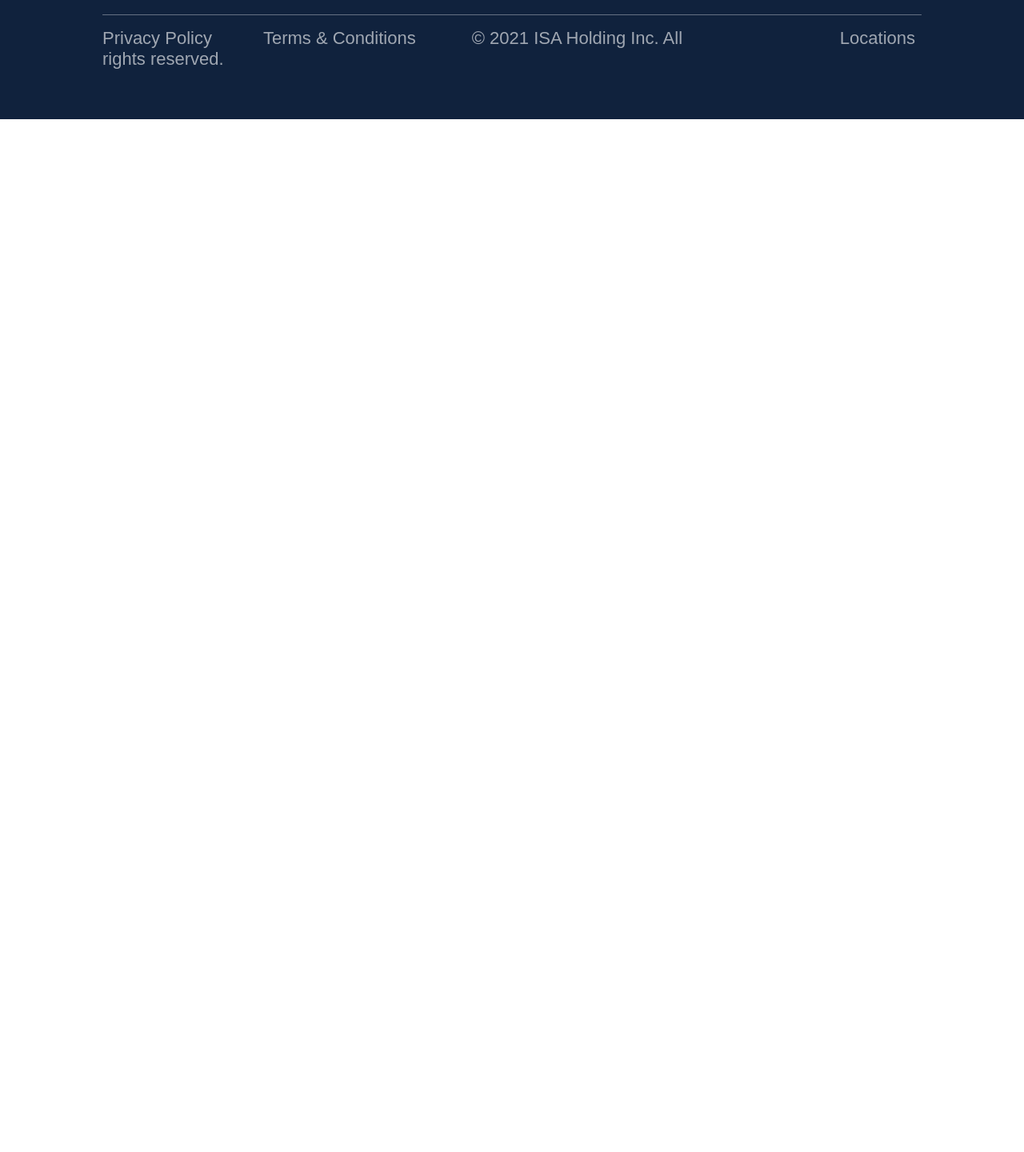
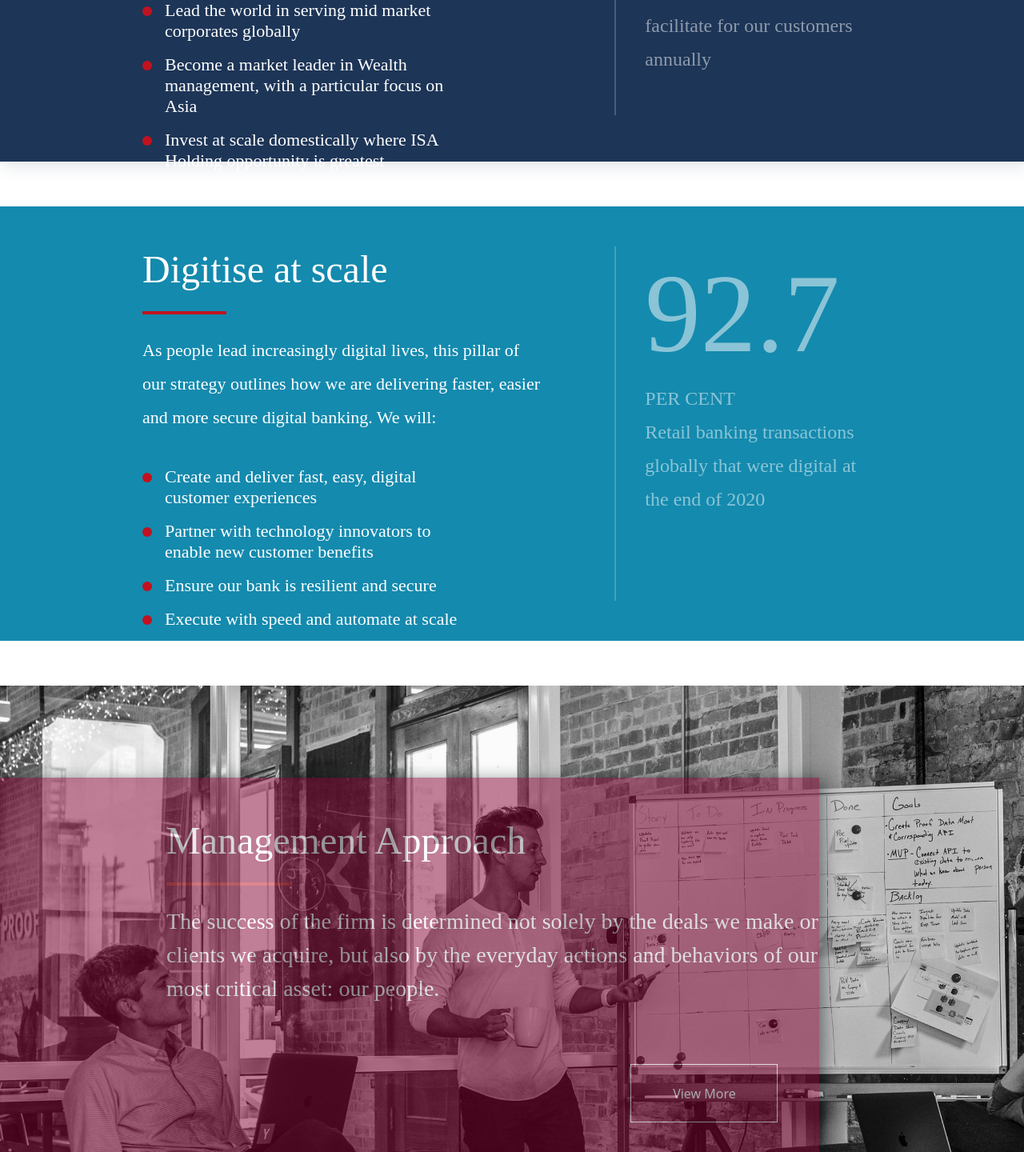
Before and after one commit to Hertevtcyan/isa_holdings, a Vue app: page /about/strategy in a window 1280 px wide. Shown: the part 2865-4305 px from the top of the page at 80% size. Before the commit the page ends 3014 px from the top, so only its background shows below. Built offline with nearby package versions, Linux system fonts and the light colour scheme.

Commit message:
make strategy page in about

```diff
--- a/src/components/AboutPage/AboutStrategy/AboutStrategy.vue
+++ b/src/components/AboutPage/AboutStrategy/AboutStrategy.vue
@@ -3,9 +3,57 @@
   <ShowBackgroundImage img="strategy" :text="{title:'Our strategy', text:'Our strategy supports our ambition of being the preferred international financial partner for our clients.' }" />
   <StrategyText />
   <StrategyBlocks
+      lineHeight="one"
       color="_one"
+      right_title="5.2m"
+      right_paragraph_number="HOURS OF TRAINING"
+      right_paragraph_text="Provided across Isa Holding in 2020 to help our people gain skills for the future"
+      subTitle="Energise for growth"
+      paragraph_text_red_line="This pillar of our strategy outlines how we are energising around growth. We want to:"
+      paragraph="Inspire a dynamic culture where the best want to work"
+      paragraph2="Encourage an inclusive culture fostering diversity"
+      paragraph3="Help colleagues develop future-ready skills"
+      paragraph4="Be a simpler, more agile and effective organisation"
+  />
+  <StrategyBlocks
+      class="mt-14"
+      lineHeight="two"
+      color="_two"
+      right_title="$ 172 Mn"
+      right_paragraph_number="US DOLLARS"
+      right_paragraph_text="Value of trade that we facilitate for our customers annually"
+      subTitle="Focus on our strengths"
+      paragraph_text_red_line="To achieve our ambition, we are focusing on the areas where we have distinctive capabilities. This pillar of our strategy outlines where we are prioritising our efforts and investing for the future. We aim to:"
+      paragraph="Be the global leader in cross-border banking flows aligned to major trade and capital corridors"
+      paragraph2="Lead the world in serving mid market corporates globally"
+      paragraph3="Become a market leader in Wealth management, with a particular focus on Asia"
+      paragraph4="Invest at scale domestically where ISA Holding opportunity is greatest"
+  />
+  <StrategyBlocks
+      class="mt-14"
+      lineHeight="three"
+      color="_three"
+      right_title="92.7"
+      right_paragraph_number="PER CENT"
+      right_paragraph_text="Retail banking transactions globally that were digital at the end of 2020"
+      subTitle="Digitise at scale"
+      paragraph_text_red_line="As people lead increasingly digital lives, this pillar of our strategy outlines how we are delivering faster, easier and more secure digital banking. We will:"
+      paragraph="Create and deliver fast, easy, digital customer experiences"
+      paragraph2="Partner with technology innovators to enable new customer benefits"
+      paragraph3="Ensure our bank is resilient and secure"
+      paragraph4="Execute with speed and automate at scale"
+  />
+  <FirstFooter
+      class="mt-14"
+      img="strategy"
+      small="one"
+      :button="true"
+      :properties="{
+        title: 'Management Approach',
+        text: 'The success of the firm is determined not solely by the deals we make or clients we acquire, but also by the everyday actions and behaviors of our most critical asset: our people.\n',
+      }"
+  />
 
-  />
 </template>
 
 <script>
@@ -14,27 +62,16 @@ import ShowPathPage from "../../ui/ShowPathPage";
 import StrategyText from "./AboutStrategyModules/StrategyText";
 import StrategyBlocks from "../../ui/StrategyBlocks";
 import {ref} from "vue";
+import FirstFooter from "../../ui/FirstFooter";
 export default {
   components: {
+    FirstFooter,
     StrategyBlocks,
     StrategyText,
     ShowPathPage,
     ShowBackgroundImage
 
   },
-
-  setup(){
-    const one = ref([
-      {text: 'Inspire a dynamic culture where the best want to work'},
-      {text: 'Encourage an inclusive culture fostering diversity'},
-      {text: 'Help colleagues develop future-ready skills'},
-      {text: 'Be a simpler, more agile and effective organisation'}
-    ])
-
-    return {
-      one
-    }
-  }
 };
 </script>
 
--- a/src/components/ui/FirstFooter.vue
+++ b/src/components/ui/FirstFooter.vue
@@ -1,19 +1,17 @@
 <template>
   <div :class="`corporate-container-bg__${$props.img}`">
-    <div class="container mx-auto  corporate">
-      <div class="corporate-text-wrapper">
-        <h2>{{properties.title}}</h2>
-        <div class="line"></div>
-        <p>
+    <div class="container  corporate">
+      <div class="corporate-text-wrapper" :class="`corporate-text-wrapper__${$props.small}`">
+          <h2 class="ml-52">{{properties.title}}</h2>
+          <div class="line ml-52"></div>
+          <p class="ml-52">
             {{properties.text}}
           </p>
-        <p v-if="properties.textTwo !== ''">
+          <p v-if="properties.textTwo !== ''"  class="ml-52">
             {{properties.textTwo}}
           </p>
-
           <read-more-button v-if="button" type="transparent" class="view"
-          >View More</read-more-button
-        >
+          >View More</read-more-button>
       </div>
     </div>
   </div>
@@ -37,6 +35,9 @@ export default {
     },
     button: {
         type: Boolean,
+    },
+    small: {
+      type: String
     }
   },
 };
@@ -44,9 +45,17 @@ export default {
 
 
 
-<style scoped lang="scss">
+<style scoped>
 .corporate-container-bg__history {
   background-image: url("../../assets/about/aboutHistory/corporateMainPhoto.png");
+  width: 100%;
+  height: 720px;
+  padding-top: 65px;
+  background-size: cover;
+  background-repeat: no-repeat;
+}
+.corporate-container-bg__strategy {
+  background-image: url("../../assets/about/aboutHistory/strategy_footer.png");
   width: 100%;
   height: 720px;
   padding-top: 65px;
@@ -69,9 +78,18 @@ export default {
   background-size: cover;
   background-repeat: no-repeat;
 }
-.corporate-text-wrapper {
-  max-width: 767px;
-  position: relative;
+.view {
+  border: 1px solid #ffffff;
+  box-sizing: border-box;
+  backdrop-filter: blur(1px);
+  width: 184px;
+  height: 73px;
+  color: #ffffff;
+  margin-top: 49px;
+  margin-left: 77%;
+  cursor: pointer;
+}
+
 h2 {
   font-family: Rubik;
   font-style: normal;
@@ -79,6 +97,7 @@ export default {
   font-size: 48px;
   line-height: 57px;
   color: #ffffff;
+  padding-top: 50px;
 }
 p {
   font-family: Rubik;
@@ -95,17 +114,19 @@ export default {
   height: 4px;
   margin-top: 24px;
 }
-  .view {
-    border: 1px solid #ffffff;
-    box-sizing: border-box;
-    backdrop-filter: blur(1px);
-    width: 184px;
-    height: 73px;
-    color: #ffffff;
-    position: absolute;
-    right: 0;
-    margin-top: 69px;
-    cursor: pointer;
+
+
+.corporate-text-wrapper {
+  width: 60%;
+  margin-top: 90px;
+  height: 480px;
 }
+
+.corporate-text-wrapper__one {
+  background-color: #840032;
+  box-shadow: 4px 4px 20px #001315;
+  margin-top: 50px;
+  opacity: 0.5;
+  width: 80%;
 }
 </style>
--- a/src/components/ui/RoundedText.vue
+++ b/src/components/ui/RoundedText.vue
@@ -1,8 +1,5 @@
 <template>
 
-<!--    <div class="rounded_div"-->
-<!--         v-for="number in count"-->
-<!--         :key="number">-->
         <div class="rounded_big_div">
           <div class="flex mt-6">
             <div class="rounded_div"></div>
@@ -33,8 +30,6 @@
           </div>
         </div>
 
-<!--    </div>-->
-
 </template>
 
 
@@ -64,11 +59,7 @@ export default {
     }
   },
 
-  setup(){
-    const count = ref(4)
 
-    return {count}
-  }
 };
 
 </script>
@@ -90,7 +81,7 @@ export default {
   font-size: 22px;
   line-height: 26px;
   color: #FFFFFF;
-  opacity: 0.5;
+  width: 70%;
 }
 
 
--- a/src/components/ui/StrategyBlocks.vue
+++ b/src/components/ui/StrategyBlocks.vue
@@ -3,26 +3,32 @@
 
             <div class="about_strategy_child">
                 <!--one-->
-                <div>
+                <div class="one">
                           <TextRedLine
                               color-subtitle="color1"
                               color-text="textColor"
-                              sub-title="Energise for growth"
-                              paragraph="This pillar of our strategy outlines how we are energising around growth. We want to:"
+                              :sub-title=subTitle
+                              :paragraph=paragraph_text_red_line
                           />
 
                           <RoundedText
                               color-text="textColor"
-                              paragraph="Inspire a dynamic culture where the best want to work"
-                              paragraph2="Encourage an inclusive culture fostering diversity"
-                              paragraph3="Help colleagues develop future-ready skills"
-                              paragraph4="Be a simpler, more agile and effective organisation"
+                              :paragraph=paragraph
+                              :paragraph2=paragraph2
+                              :paragraph3=paragraph3
+                              :paragraph4=paragraph4
                           />
                 </div>
                 <!--two-->
-                <div class="line_gray"></div>
+                <div :class="`line_height_${$props.lineHeight}`"></div>
                 <!--three-->
-                <div>
+                <div class="three">
+
+                  <div class="right_paragraph_div">
+                    <h1>{{ $props.right_title }}</h1>
+                    <p>{{ $props.right_paragraph_number }}</p>
+                    <p>{{ $props.right_paragraph_text }}</p>
+                  </div>
 
                 </div>
 
@@ -46,7 +52,38 @@ export default {
     },
     for: {
       type : Array,
+    },
+    right_title: {
+      type: String
+    },
+    right_paragraph_number: {
+      type: String
+    },
+    right_paragraph_text: {
+      type: String
+    },
+    subTitle: {
+      type: String
+    },
+    paragraph_text_red_line: {
+      type: String
+    },
+    paragraph: {
+      type: String
+    },
+    paragraph2: {
+      type: String
+    },
+    paragraph3: {
+      type: String
+    },
+    paragraph4: {
+      type: String
+    },
+    lineHeight: {
+      type: String
     }
+
 
   },
 
@@ -67,28 +104,54 @@ export default {
   margin: auto;
   padding: 50px;
   display: flex;
+  justify-content: space-between;
   height: 80%;
 }
 
-.line_gray{
+.one{
+  width: 60%;
+}
+
+.three{
+  width: 32%;
+}
+
+.line_height_one{
   width: 2px;
-  height: 443px;
   background: #FFFFFF;
   opacity: 0.2;
+  height: 443px;
+}
+
+.line_height_two{
+  width: 2px;
+  background: #FFFFFF;
+  opacity: 0.2;
+  height: 555px;
+}
+
+.line_height_three{
+  width: 2px;
+  background: #FFFFFF;
+  opacity: 0.2;
+  height: 443px;
 }
 
 .about_strategy_one{
   background: #7C7287;
   box-shadow: 4px 4px 20px rgba(29, 53, 87, 0.15);
+  height: 543px;
 }
 
 .about_strategy_two{
   background: #1D3557;
   box-shadow: 4px 4px 20px rgba(29, 53, 87, 0.15);
+  height: 663px;
 }
 
 .about_strategy_three{
   background: #148AAE;
+  height: 543px;
 }
 
 .circle_div{
@@ -102,4 +165,25 @@ export default {
   background-color: #C1121F;
 }
 
+.right_paragraph_div h1{
+  font-family: Montserrat;
+  font-style: normal;
+  font-weight: 300;
+  font-size: 139px;
+  line-height: 169px;
+  color: #FFFFFF;
+  opacity: 0.5;
+  width: 130%;
+}
+
+.right_paragraph_div p{
+  font-family: Rubik;
+  font-style: normal;
+  font-weight: 300;
+  font-size: 24px;
+  line-height: 42px;
+  color: #FFFFFF;
+  opacity: 0.5;
+}
+
 </style>
--- a/src/components/ui/TextRedLine.vue
+++ b/src/components/ui/TextRedLine.vue
@@ -65,9 +65,10 @@ h2 {
   font-family: Rubik;
   font-style: normal;
   font-weight: 300;
-  font-size: 32px;
-  line-height: 40px;
+  font-size: 48px;
+  line-height: 57px;
   color: #ffffff;
+  padding-bottom: 24px;
 }
 p {
   margin-top: 24px;
@@ -87,7 +88,7 @@ p {
   font-size: 22px;
   line-height: 42px;
   color: #FFFFFF;
-  opacity: 0.5;
+  width: 90%;
 }
 
 
```
Also changed, not shown: src/assets/about/aboutHistory/strategy_footer.png (added). Lines whose indentation alone changed are shown as unchanged.
